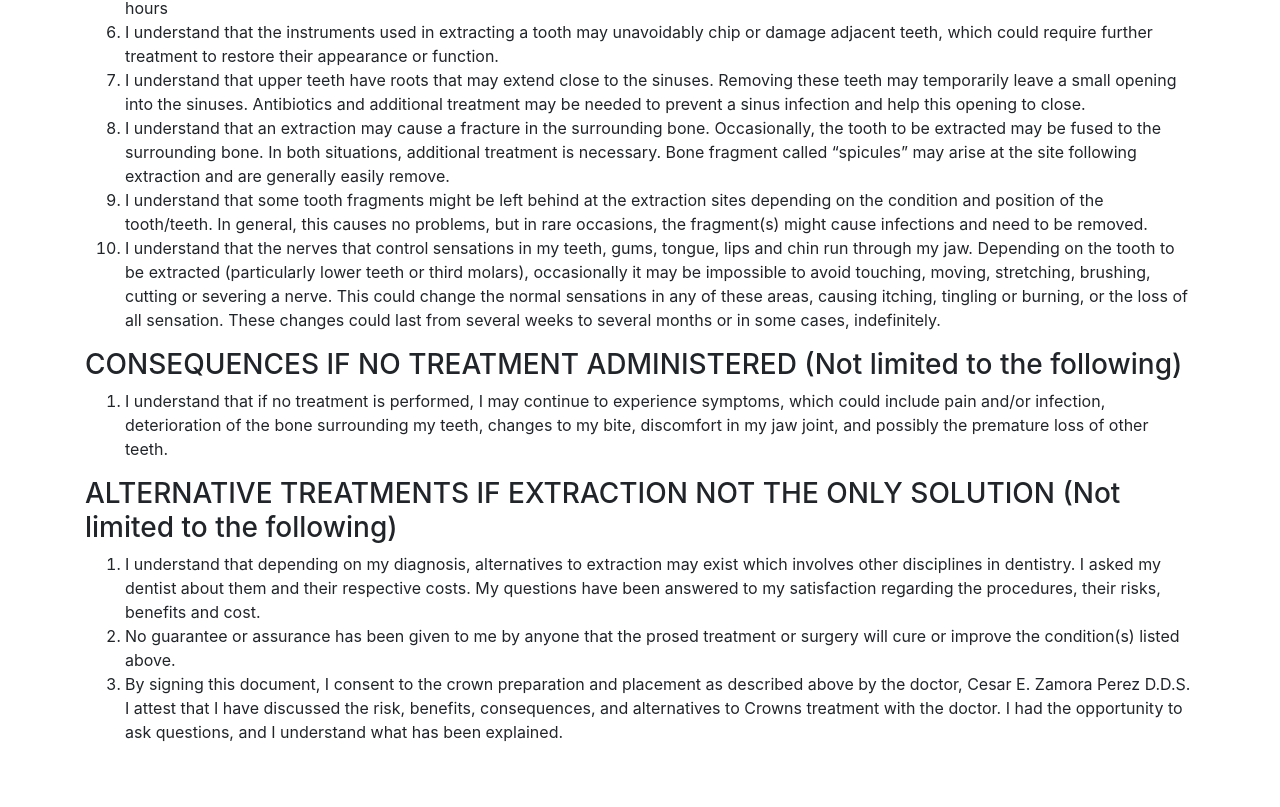
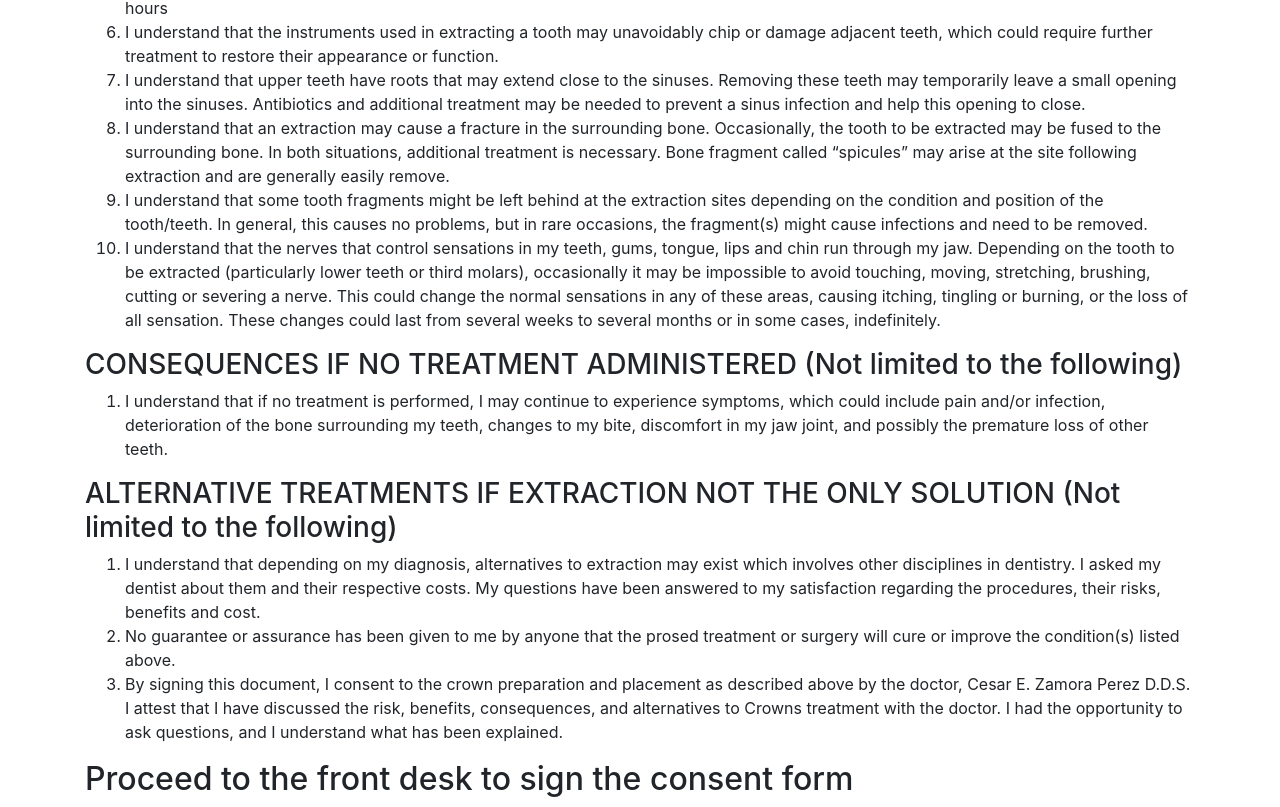
Before and after one commit to Cherjios/CZDDS-ConsentForms, a React (Create React App) app in the folder czdd-consent-forms-app/: page /CZDDS-ConsentForms/extractions in a window 1280 px wide. Shown: the part 1206-2013 px from the top of the page. Before the commit the page ends 1966 px from the top, so only its background shows below. Built offline with nearby package versions, Linux system fonts and the light colour scheme.

Commit message:
Creating proceed component

```diff
--- a/czdd-consent-forms-app/src/components/Jumbotron/index.js
+++ b/czdd-consent-forms-app/src/components/Jumbotron/index.js
@@ -2,7 +2,9 @@ import React from "react";
 
 function Jumbotron (){
 
-    return <div className="container-fluid">
+    return (
+
+    <div className="container">
     <div className="jumbotron">
 <h1 className="display-4">Cesar Zamora DDS </h1>
 <h3 className="display-6">Consent Forms</h3>
@@ -14,6 +16,7 @@ function Jumbotron (){
 </div>
 
     </div>
+    );
 }
 
 export default Jumbotron;
--- /dev/null
+++ b/czdd-consent-forms-app/src/components/proceets/index.js
@@ -0,0 +1,12 @@
+import React from "react";
+
+function Proceets (){
+
+    return(
+        <div>
+            <h2>Proceed to the front desk to sign the consent form</h2>
+        </div>
+    );
+}
+
+export default Proceets;
--- a/czdd-consent-forms-app/src/pages/extractions/index.js
+++ b/czdd-consent-forms-app/src/pages/extractions/index.js
@@ -1,6 +1,7 @@
 import React from "react";
 import Jumbotron from "../../components/Jumbotron";
 import Navbar from "../../components/Navbar";
+import Proceets from "../../components/proceets";
 
 function Extractions() {
 
@@ -89,6 +90,15 @@ function Extractions() {
                 </div>
             </div>
 
+            <div className="row">
+                <div className="col">
+                    <Proceets/>
+
+                </div>
+            </div>
+
+
+
         </div>
     )
 }
```
